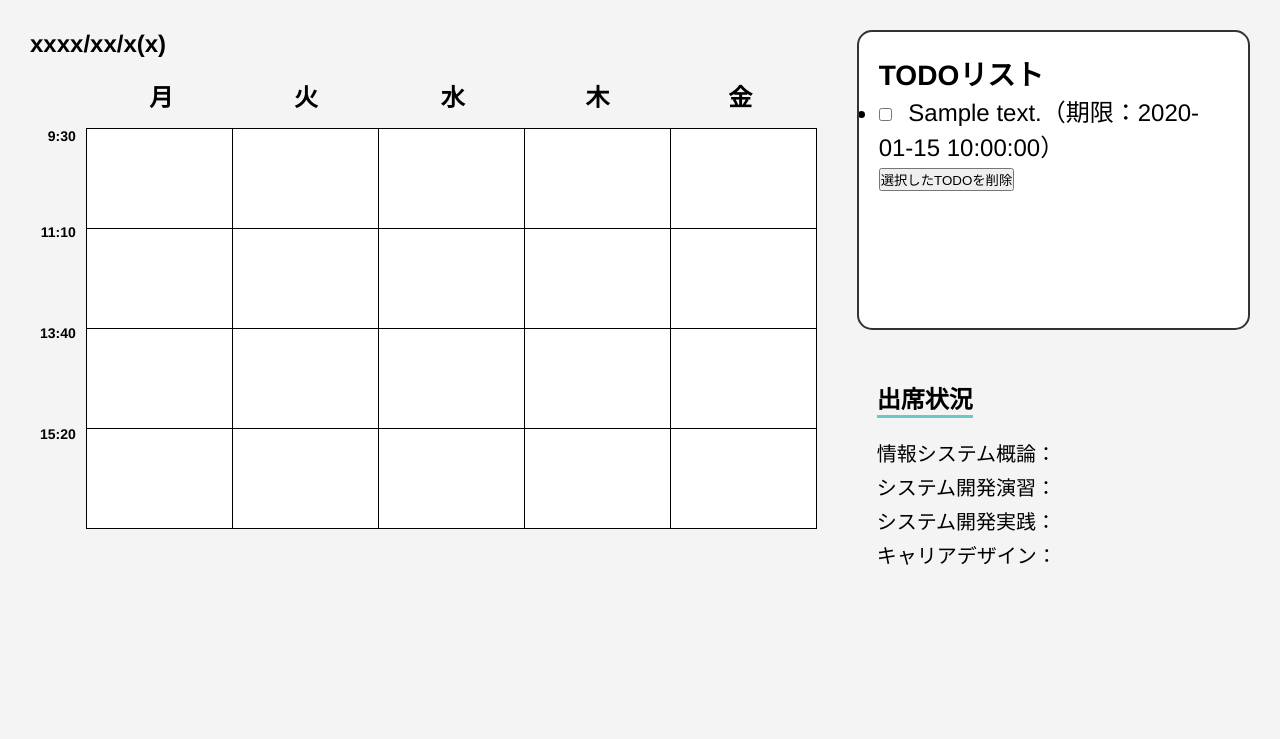
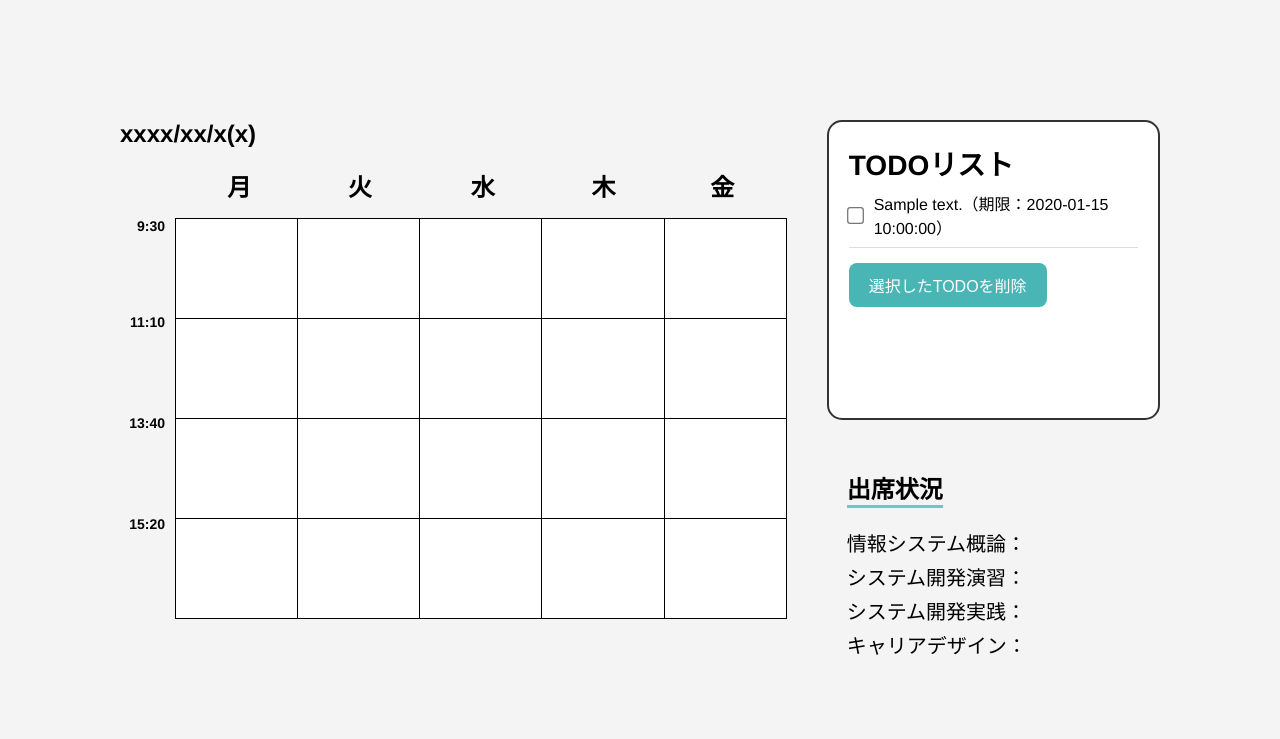
Before and after one commit to yoshiokaharuto/2025_spring_hakkason, a Flask app: page /main in a window 1280 px wide. Shown: the part 80-819 px from the top of the page. Before the commit the page ends 645 px from the top, so only its background shows below. Run offline with Flask 3, Linux system fonts and the light colour scheme; the visitor is signed in with stand-in values (Sample User, id 1); a database or web service that is not in the repository returns one stand-in record (values such as "Sample title"); some libraries are stand-ins or nearby versions.

Commit message:
cssの修正

```diff
--- a/static/css/main.css
+++ b/static/css/main.css
@@ -26,7 +26,7 @@ nav a:first-child {
 
 .container {
   display: flex;
-  padding: 30px;
+  padding: 120px;
 }
 
 .left {
@@ -144,9 +144,42 @@ nav a:first-child {
 }
 
 
+.todo-box ul {
+  list-style: none;
+  padding: 0;
+  margin: 0;
+}
+
+.todo-box li {
+  display: flex;
+  align-items: center;
+  padding: 8px 0;
+  border-bottom: 1px solid #ddd;
+  font-size: 16px;
+}
+
 .todo-box input[type="checkbox"] {
-  margin-right: 10px;
+  transform: scale(1.3);
+  margin-right: 12px;
+  cursor: pointer;
 }
+
+.todo-box button {
+  margin-top: 15px;
+  padding: 10px 20px;
+  background-color: #49b5b5;
+  color: white;
+  border: none;
+  border-radius: 8px;
+  font-size: 16px;
+  cursor: pointer;
+  transition: background-color 0.3s;
+}
+
+.todo-box button:hover {
+  background-color: #3aa3a3;
+}
+
 
 /* 出席 */
 .attendance-box {
--- a/static/css/mypage.css
+++ b/static/css/mypage.css
@@ -121,3 +121,8 @@ td {
 th {
   background-color: #ffffff;
 }
+
+.parent1 {
+  padding: 20px;
+  margin-left: 10px;
+}
```
Also changed, not shown: static/css/syllabus.css (+9 -0 lines), static/js/register.js (+17 -3 lines).
